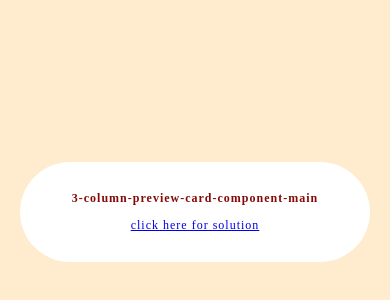
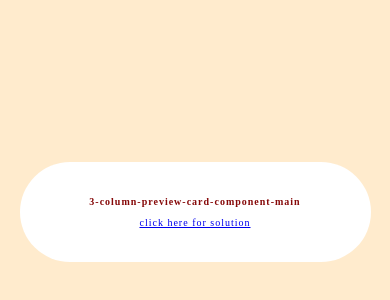
Before and after one commit to siva-krish45/frontendmentorsolutions, a plain HTML site: page index.html in a window 390 px wide. Shown: the part 210-510 px from the top of the page. Drawn offline with Linux system fonts and the light colour scheme.

Commit message:
correction

```diff
--- a/style.css
+++ b/style.css
@@ -40,11 +40,11 @@
     transform: scale(1.2);
 }
 
-@media (max-width: 400px){
+@media (max-width: 450px){
 
     .solution{
-        width: 350px;
-        font-size: 12px;
+        width: 90vw;
+        font-size: 10px;
         letter-spacing: 1px;
 
     }
```
